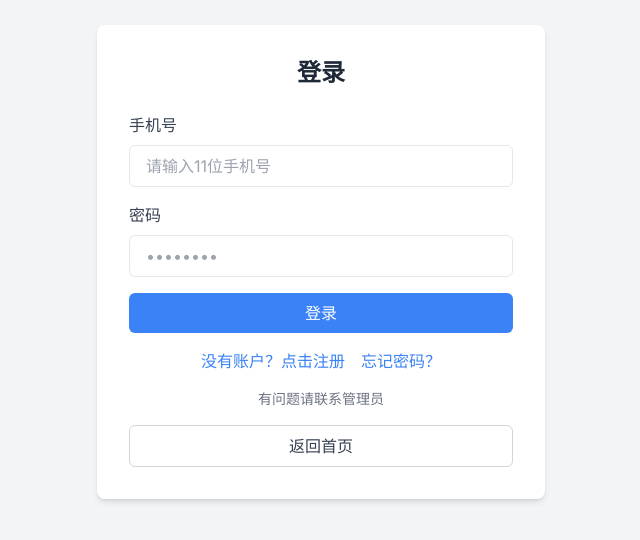
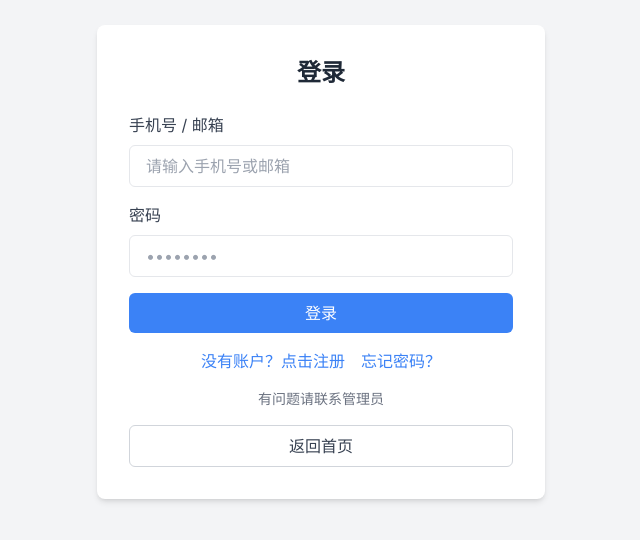
Before and after one commit to jiayongzhang6-rgb/asset-management, a React (Vite) app: page /login in a window 1280 px wide. Shown: the part 138-678 px from the top of the page, without its empty margins (319-959 px from the left). Built offline with nearby package versions, Linux system fonts and the light colour scheme; no server answers.

Commit message:
fix: 登录页支持手机号和邮箱输入
注册时仍限制为11位手机号，登录时允许输入手机号或邮箱

```diff
--- a/src/pages/Login.tsx
+++ b/src/pages/Login.tsx
@@ -82,22 +82,27 @@ export default function Login() {
         )}
         <form onSubmit={handleSubmit} className="space-y-4">
           <div>
-            <label className="block text-gray-700 mb-2">手机号</label>
+            <label className="block text-gray-700 mb-2">
+              {isSignUp ? '手机号' : '手机号 / 邮箱'}
+            </label>
             <input
-              type="tel"
+              type={isSignUp ? "tel" : "text"}
               className="w-full px-4 py-2 border rounded-md focus:outline-none focus:ring-2 focus:ring-blue-500"
-              placeholder="请输入11位手机号"
+              placeholder={isSignUp ? "请输入11位手机号" : "请输入手机号或邮箱"}
               value={phone}
               onChange={(e) => {
-                // 只允许输入数字，最多11位
-                const value = e.target.value.replace(/\D/g, '').slice(0, 11)
-                setPhone(value)
+                if (isSignUp) {
+                  // 注册时只允许输入数字，最多11位
+                  const value = e.target.value.replace(/\D/g, '').slice(0, 11)
+                  setPhone(value)
+                } else {
+                  // 登录时允许手机号或邮箱
+                  setPhone(e.target.value)
+                }
               }}
               required
               disabled={isLoading}
-              pattern="\d{11}"
-              maxLength={11}
-              minLength={11}
+              {...(isSignUp ? { pattern: "\\d{11}", maxLength: 11, minLength: 11 } : {})}
             />
           </div>
           {!isForgotPassword && (
```
